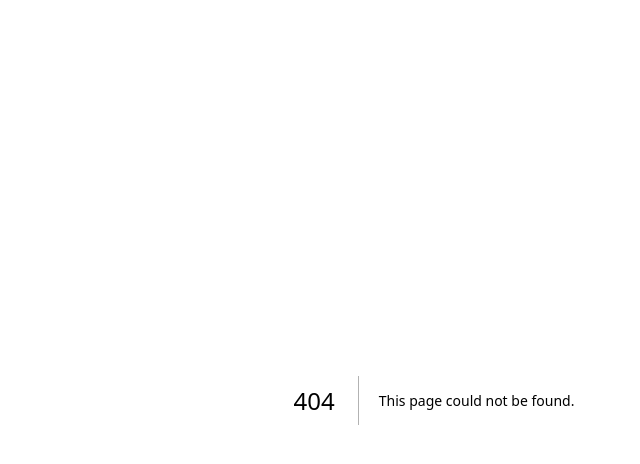
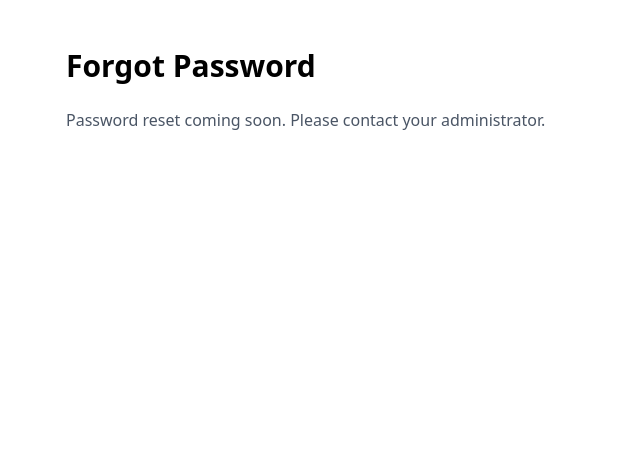
Before and after one commit to oguemmanuel/repository_system, a Next.js app in the folder frontend/: page /forgot-password in a window 1280 px wide. Before the commit this address had no page. Shown: the top 464 px of the page, without its empty margins (206-846 px from the left). Built offline with nearby package versions, Linux system fonts and the light colour scheme.

Commit message:
fix: add missing pages

```diff
--- /dev/null
+++ b/frontend/app/forgot-password/page.jsx
@@ -0,0 +1,10 @@
+export default function ForgotPasswordPage() {
+  return (
+    <div className="container mx-auto px-4 py-12 max-w-3xl">
+      <h1 className="text-3xl font-bold mb-6">Forgot Password</h1>
+      <p className="text-gray-600">
+        Password reset coming soon. Please contact your administrator.
+      </p>
+    </div>
+  );
+}
--- /dev/null
+++ b/frontend/app/help/page.jsx
@@ -0,0 +1,8 @@
+export default function HelpPage() {
+  return (
+    <div className="container mx-auto px-4 py-12 max-w-3xl">
+      <h1 className="text-3xl font-bold mb-6">Help Center</h1>
+      <p className="text-gray-600">Help content coming soon.</p>
+    </div>
+  );
+}
--- /dev/null
+++ b/frontend/app/privacy/page.jsx
@@ -0,0 +1,8 @@
+export default function PrivacyPage() {
+  return (
+    <div className="container mx-auto px-4 py-12 max-w-3xl">
+      <h1 className="text-3xl font-bold mb-6">Privacy Policy</h1>
+      <p className="text-gray-600">Privacy policy content coming soon.</p>
+    </div>
+  );
+}
--- /dev/null
+++ b/frontend/app/terms/page.jsx
@@ -0,0 +1,8 @@
+export default function TermsPage() {
+  return (
+    <div className="container mx-auto px-4 py-12 max-w-3xl">
+      <h1 className="text-3xl font-bold mb-6">Terms of Service</h1>
+      <p className="text-gray-600">Terms of service content coming soon.</p>
+    </div>
+  );
+}
```
